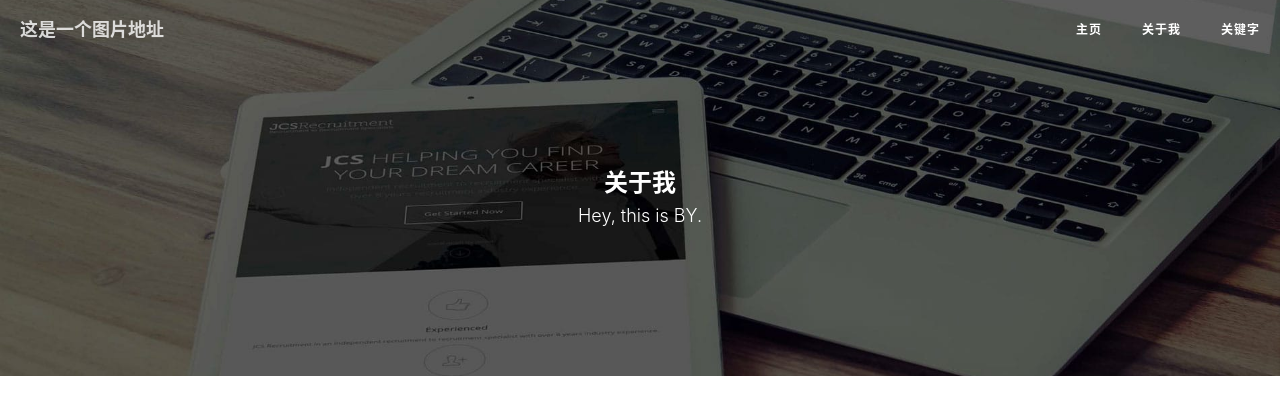
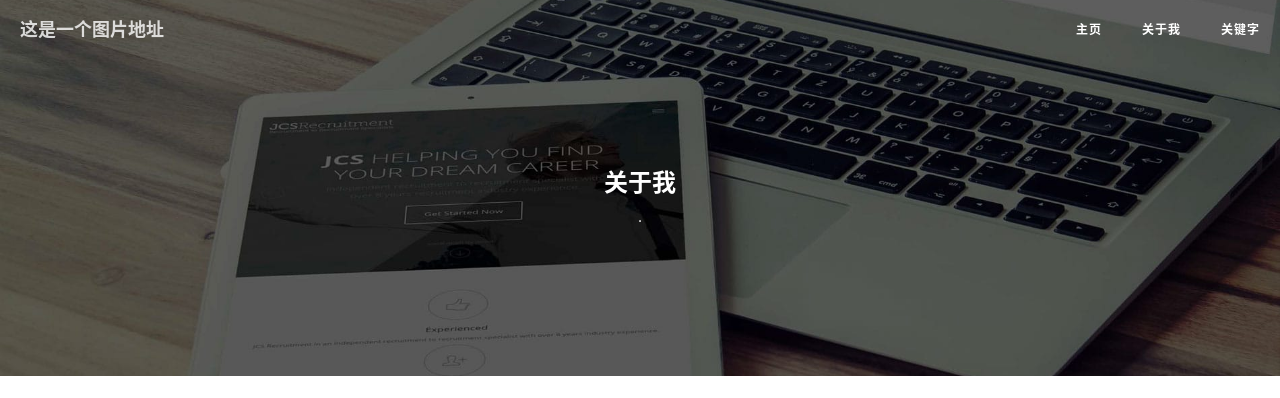
Before and after one commit to wangsiqi/blog, a Jekyll site: the page built from about.html, in a window 1280 px wide. Shown: the top 398 px of the page. Built offline with Jekyll 4.4.1, drawn with Linux system fonts in a browser that asks for light colours; nearby versions of some CDN libraries; comment, search, counter and statistics services are not loaded.

Commit message:
修改模板样式以及文字

```diff
--- a/_layouts/post.html
+++ b/_layouts/post.html
@@ -123,7 +123,7 @@
                 <div class="side-catalog">
                     <hr class="hidden-sm hidden-xs">
                     <h5>
-                        <a class="catalog-toggle" href="#">CATALOG</a>
+                        <a class="catalog-toggle" href="#">文章导航</a>
                     </h5>
                     <ul class="catalog-body"></ul>
                 </div>
--- a/about.html
+++ b/about.html
@@ -1,7 +1,7 @@
 ---
 layout: page
 title: "关于我"
-description: "Hey, this is BY."
+description: "."
 header-img: "img/post-bg-rwd.jpg"
 ---
 
--- a/tags.html
+++ b/tags.html
@@ -11,7 +11,7 @@
         <div class="row">
             <div class="col-lg-8 col-lg-offset-2 col-md-10 col-md-offset-1">
                 <div class="site-heading" id="tag-heading">
-                    <h1>{% if page.title %}{{ page.title }}{% else %}{{ site.title }}{% endif %}</h1>
+                    <h3>{% if page.title %}{{ page.title }}{% else %}{{ site.title }}{% endif %}</<h3></h3>>
                     <span class="subheading">{{ page.description }}</span>
                 </div>
             </div>
```
